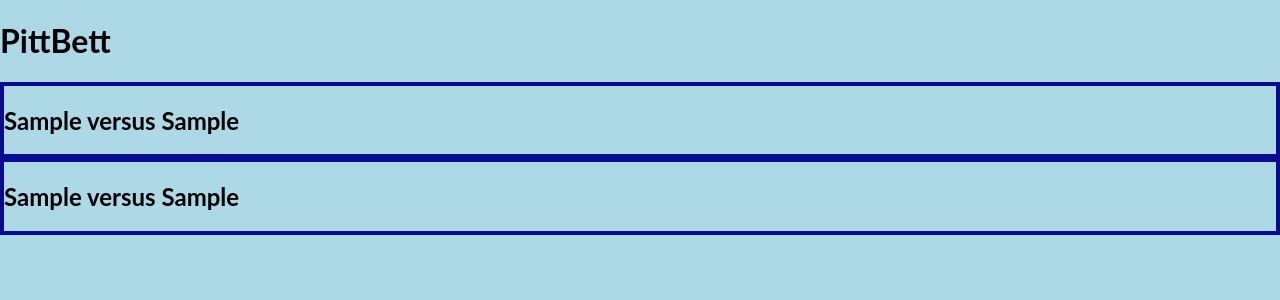
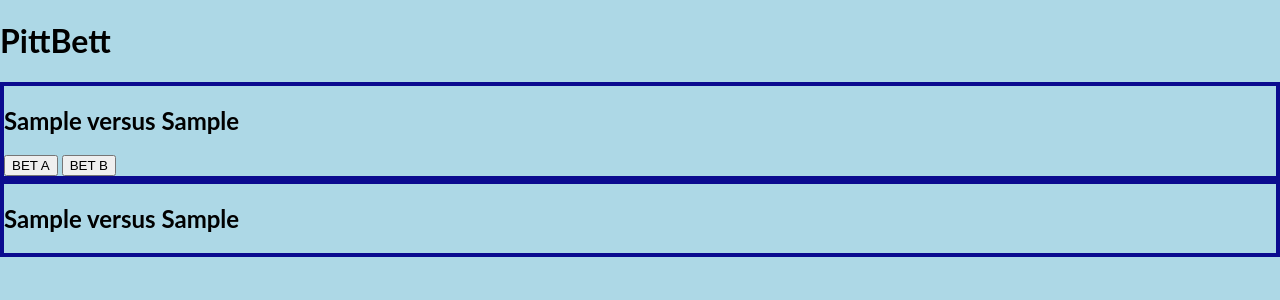
Before and after one commit to andrewimredy/1520website, a Flask app: template templates/index.html in a window 1280 px wide. Shown: the part 130-430 px from the top of the page. Run offline with Flask 2, Linux system fonts and the light colour scheme; the template is opened without the code that fills it: most values are stand-ins (such as "Sample title", 1, 10 or a date in 2020); parts of the project's set-up code (start-up, migrations or seed data) failed here and were passed over.

Commit message:
buttons lol

```diff
--- a/templates/index.html
+++ b/templates/index.html
@@ -6,6 +6,8 @@
     <h1>PittBett</h1>
     <div class="gameBox">
         <h2> {{ team1A }} versus {{ team1B }}</h2>
+        <button type="button">BET A</button>
+        <button type="button">BET B</button>
     </div>
     <div class="gameBox">
         <h2> {{ team2A }} versus {{ team2B }}</h2>
```
